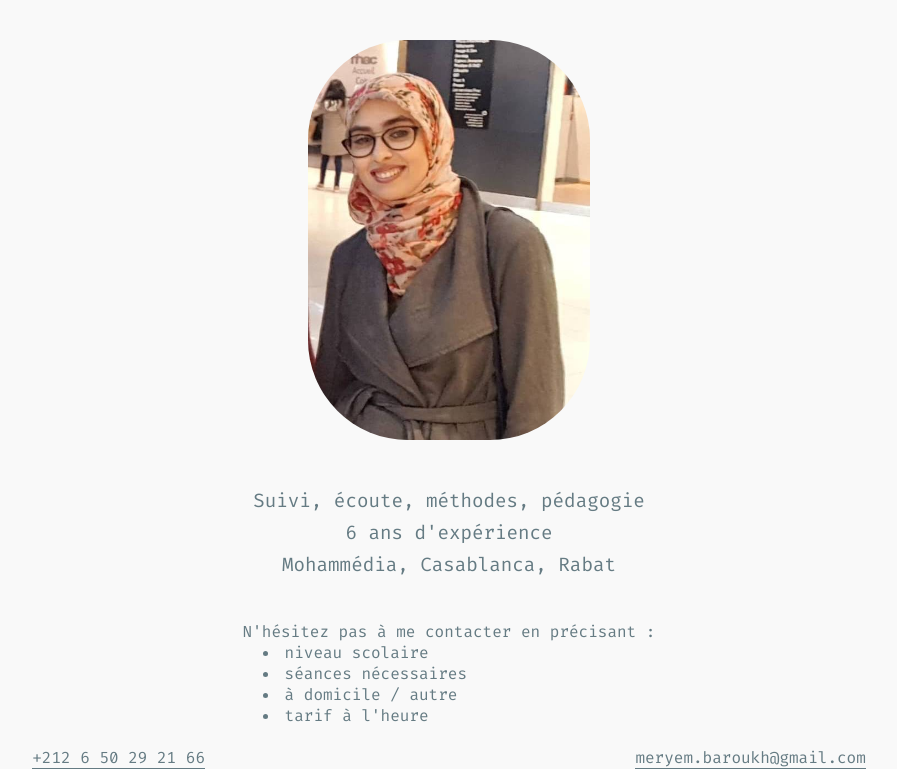
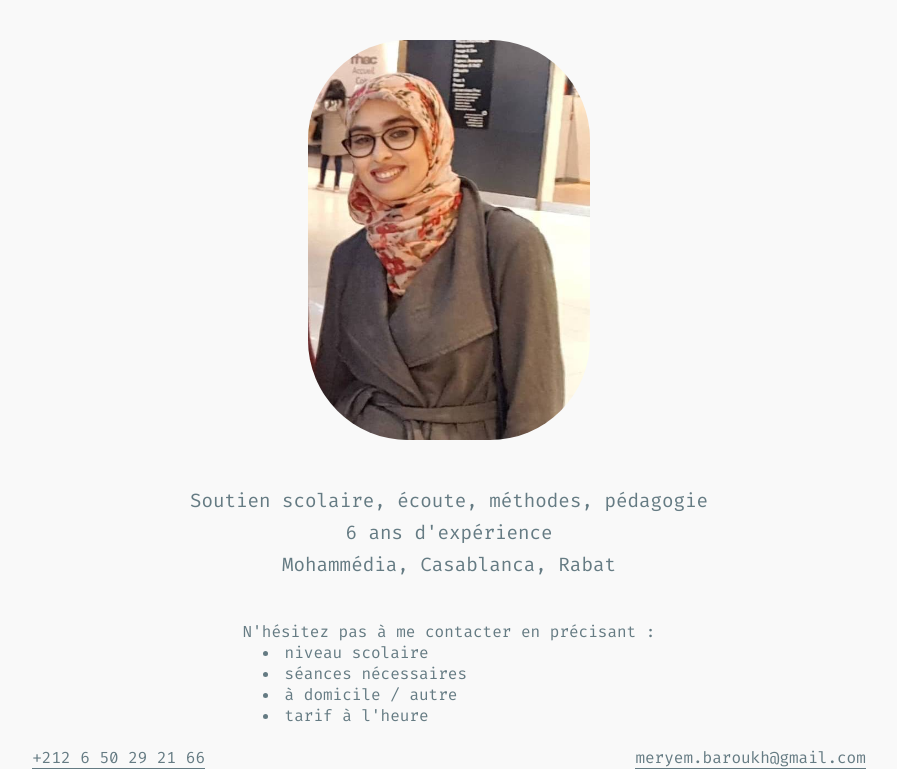
Before and after one commit to MeriemBaroukh/landing-page, a plain HTML site: page index.html in a window 1280 px wide. Shown: the part 117-886 px from the top of the page, without its empty margins (191-1088 px from the left). Drawn offline with Linux system fonts and the light colour scheme.

Commit message:
Update index.html

```diff
--- a/index.html
+++ b/index.html
@@ -31,7 +31,7 @@
             alt="Meriem Baroukh portrait">
     </header>
     <main>
-        Suivi, écoute, méthodes, pédagogie
+        Soutien scolaire, écoute, méthodes, pédagogie
         <br>
         6 ans d'expérience
         <br>
```
